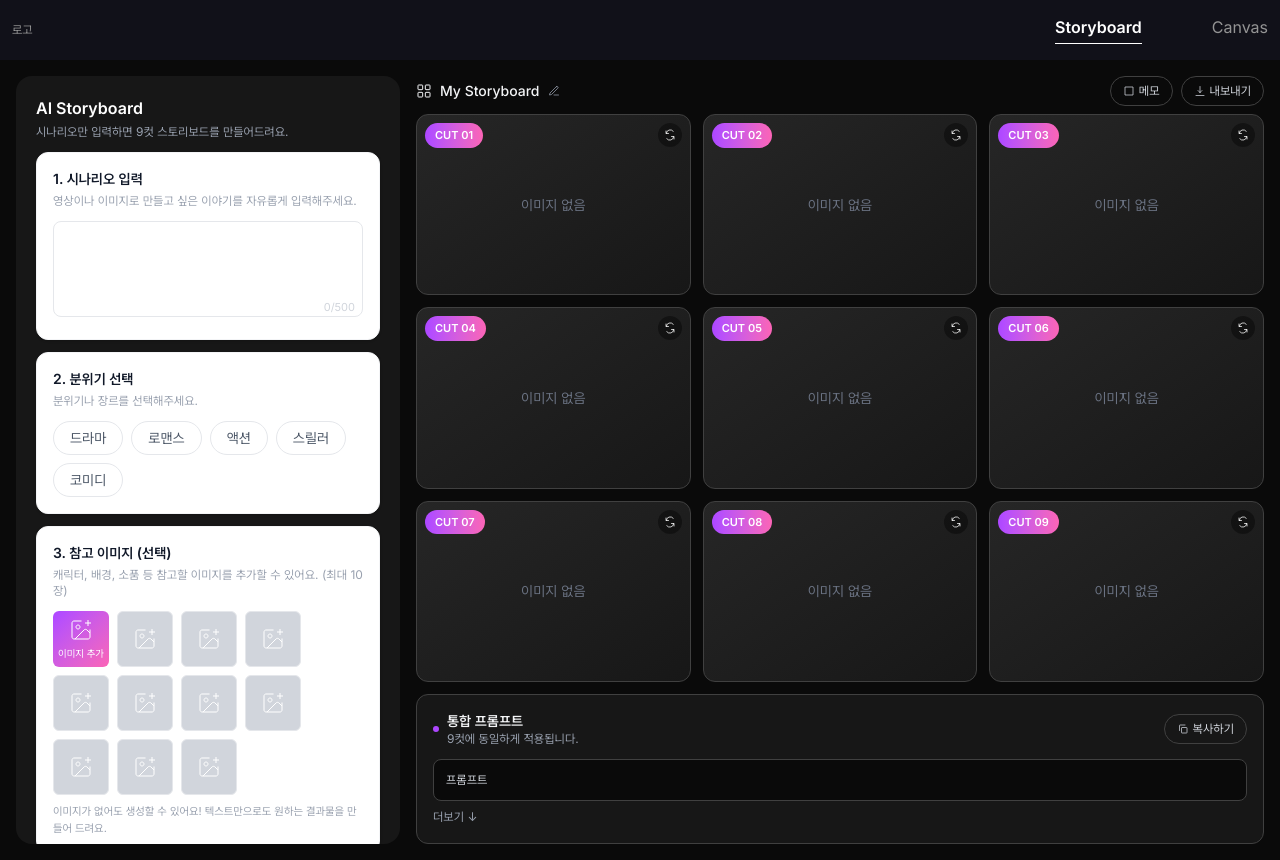
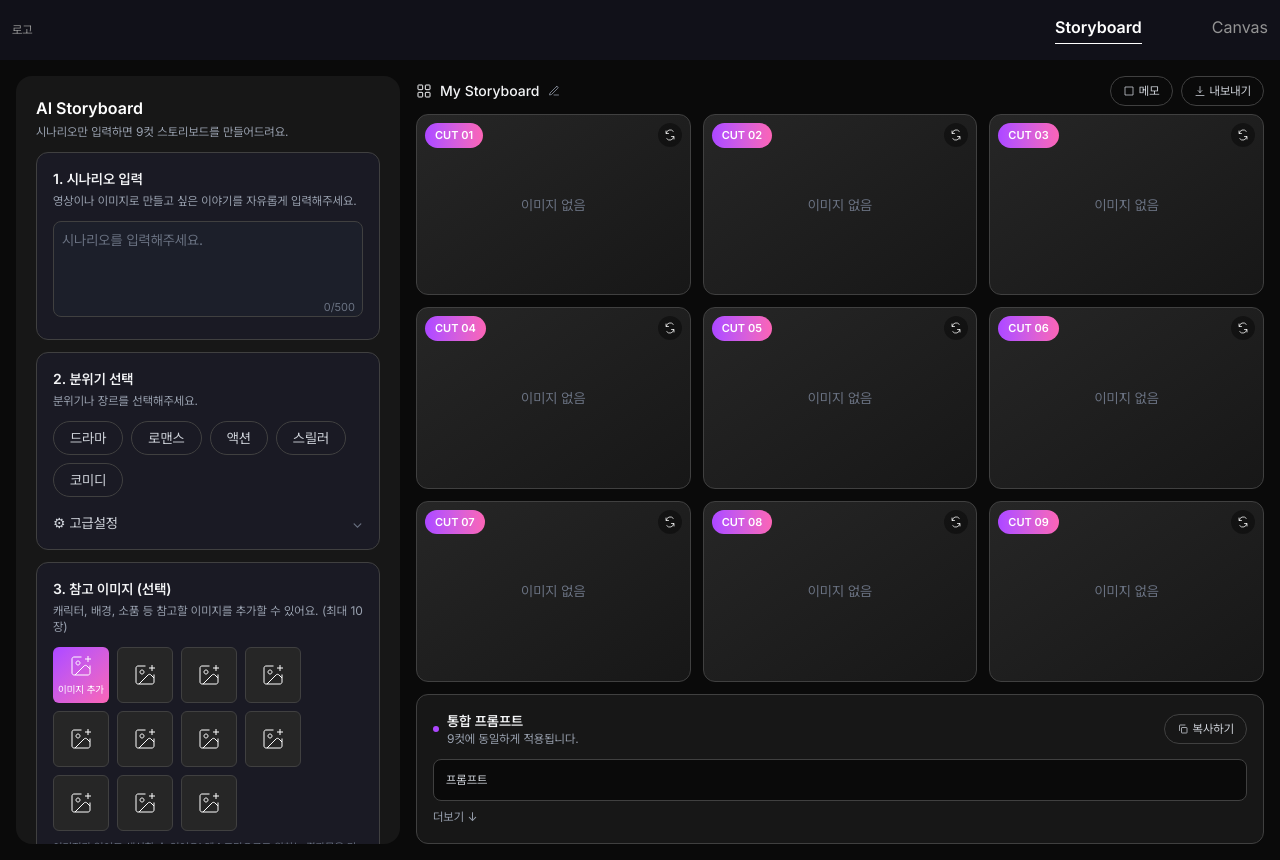
Before and after one commit to kxb2/frontend, a Next.js app: page /storyboard in a window 1280 px wide. Built offline with nearby package versions, Linux system fonts and the light colour scheme.

Commit message:
style: 일부 스타일 수정, comment: 주석 추가 #13

```diff
--- a/app/components/FormField.tsx
+++ b/app/components/FormField.tsx
@@ -17,6 +17,14 @@ export default function StoryboardFormField({ field, onFieldChange }: Props) {
 
   // 화면에 보이지 않지만 DOM 요소를 직접 조작하기 위함
   const fileInputRef = useRef<HTMLInputElement>(null);
+
+  // 고급설정 펼침 여부
+  const [isAdvancedOpen, setIsAdvancedOpen] = useState(false);
+  // 고급설정 값들
+  const [style, setStyle] = useState('');
+  const [tone, setTone] = useState('');
+  const [aspectRatio, setAspectRatio] = useState('');
+  const [era, setEra] = useState('');
 
   // 파일 선택시 실행되는 함수
   const handleFileChange = (e: React.ChangeEvent<HTMLInputElement>) => {
@@ -40,8 +48,8 @@ export default function StoryboardFormField({ field, onFieldChange }: Props) {
   };
 
   return (
-    <div className="rounded-xl border border-gray-100 bg-white p-4 shadow-sm">
-      <div className="text-sm font-semibold text-gray-900">{field.label}</div>
+    <div className="rounded-xl border border-neutral-700 bg-[#1A1A24] p-4">
+      <div className="text-sm font-semibold text-gray-100">{field.label}</div>
       <div className="mt-1 text-xs text-gray-400">{field.description}</div>
 
       <div className="mt-3">
@@ -49,7 +57,7 @@ export default function StoryboardFormField({ field, onFieldChange }: Props) {
         {field.type === 'textarea' && (
           <div className="relative">
             <textarea
-              className="h-24 w-full resize-none rounded-lg border border-gray-200 p-2 text-sm"
+              className="h-24 w-full resize-none rounded-lg border border-neutral-700 bg-[#1C1F2A] p-2 text-sm text-gray-100 placeholder:text-gray-500"
               placeholder={field.placeholder}
               maxLength={field.maxLength}
               value={text}
@@ -59,7 +67,7 @@ export default function StoryboardFormField({ field, onFieldChange }: Props) {
               }}
             />
             {field.maxLength && (
-              <span className="absolute bottom-2 right-2 text-[11px] text-gray-300">
+              <span className="absolute bottom-2 right-2 text-[11px] text-gray-500">
                 {text.length}/{field.maxLength}
               </span>
             )}
@@ -73,9 +81,81 @@ export default function StoryboardFormField({ field, onFieldChange }: Props) {
               <label key={opt.value} className="cursor-pointer">
                 <input type="radio" name={field.id} value={opt.value} className="peer sr-only" onChange={() => onFieldChange(field.id, opt.value)} />
 
-                <span className="inline-block rounded-full border border-gray-200 px-4 py-1.5 text-sm text-gray-600 peer-checked:border-purple-500 peer-checked:bg-purple-50 peer-checked:font-semibold peer-checked:text-purple-600">{opt.label}</span>
+                {/* 클릭 하기전 가독성에 대한 고민중 */}
+                <span className="inline-block rounded-full border border-neutral-700 px-4 py-1.5 text-sm text-gray-300 peer-checked:border-transparent peer-checked:bg-linear-to-r peer-checked:from-purple-500 peer-checked:to-pink-400 peer-checked:font-semibold peer-checked:text-white">
+                  {opt.label}
+                </span>
               </label>
             ))}
+
+            {field.id === 'genre' && (
+              <div className="mt-2 w-full">
+                <button type="button" onClick={() => setIsAdvancedOpen((prev) => !prev)} className="flex w-full items-center justify-between text-sm text-gray-300">
+                  <span>⚙ 고급설정</span>
+                  <span className="text-gray-500">{[style, tone, aspectRatio, era].filter(Boolean).join(' · ') || ''} ⌄</span>
+                </button>
+
+                {/* {isAdvancedOpen && (
+                  <div className="mt-2 grid grid-cols-2 gap-2">
+                    <select
+                      value={style}
+                      onChange={(e) => {
+                        setStyle(e.target.value);
+                        onFieldChange('style', e.target.value);
+                      }}
+                      className="rounded-lg border border-gray-200 p-2 text-sm"
+                    >
+                      <option value="">그림체 선택 안 함</option>
+                      <option value="cinematic">시네마틱</option>
+                      <option value="anime">애니메이션</option>
+                      <option value="realistic">실사</option>
+                    </select>
+
+                    <select
+                      value={tone}
+                      onChange={(e) => {
+                        setTone(e.target.value);
+                        onFieldChange('tone', e.target.value);
+                      }}
+                      className="rounded-lg border border-gray-200 p-2 text-sm"
+                    >
+                      <option value="">톤 선택 안 함</option>
+                      <option value="dark">다크</option>
+                      <option value="bright">밝음</option>
+                      <option value="warm">따뜻함</option>
+                    </select>
+
+                    <select
+                      value={aspectRatio}
+                      onChange={(e) => {
+                        setAspectRatio(e.target.value);
+                        onFieldChange('aspectRatio', e.target.value);
+                      }}
+                      className="rounded-lg border border-gray-200 p-2 text-sm"
+                    >
+                      <option value="">화면비 선택 안 함</option>
+                      <option value="16:9">16:9</option>
+                      <option value="1:1">1:1</option>
+                      <option value="9:16">9:16</option>
+                    </select>
+
+                    <select
+                      value={era}
+                      onChange={(e) => {
+                        setEra(e.target.value);
+                        onFieldChange('era', e.target.value);
+                      }}
+                      className="rounded-lg border border-gray-200 p-2 text-sm"
+                    >
+                      <option value="">시대 선택 안 함</option>
+                      <option value="modern">현대</option>
+                      <option value="past">과거</option>
+                      <option value="future">미래</option>
+                    </select>
+                  </div>
+                )} */}
+              </div>
+            )}
           </div>
         )}
 
@@ -94,11 +174,11 @@ export default function StoryboardFormField({ field, onFieldChange }: Props) {
               </button>
               {Array.from({ length: 10 }).map((_, i) =>
                 previews[i] ? (
-                  <div key={i} className="h-14 w-14 shrink-0 flex flex-col items-center justify-center gap-1 rounded-md border border-gray-200 bg-gray-300">
+                  <div key={i} className="h-14 w-14 shrink-0 flex flex-col items-center justify-center gap-1 rounded-md border border-neutral-700 bg-neutral-800">
                     <img src={previews[i].url} alt={`참고 이미지 ${i + 1}`} className="h-full w-full object-cover" />
                   </div>
                 ) : (
-                  <div key={i} className="h-14 w-14 shrink-0 flex flex-col items-center justify-center gap-1 rounded-md border border-gray-200 bg-gray-300">
+                  <div key={i} className="h-14 w-14 shrink-0 flex flex-col items-center justify-center gap-1 rounded-md border border-neutral-700 bg-neutral-800">
                     <svg width="24" height="24" viewBox="0 0 24 24" fill="none" xmlns="http://www.w3.org/2000/svg">
                       <path
                         d="M16 5H22M19 2V8M21 11.5V19C21 19.5304 20.7893 20.0391 20.4142 20.4142C20.0391 20.7893 19.5304 21 19 21H5C4.46957 21 3.96086 20.7893 3.58579 20.4142C3.21071 20.0391 3 19.5304 3 19V5C3 4.46957 3.21071 3.96086 3.58579 3.58579C3.96086 3.21071 4.46957 3 5 3H12.5M21 14.9999L17.914 11.9139C17.5389 11.539 17.0303 11.3284 16.5 11.3284C15.9697 11.3284 15.4611 11.539 15.086 11.9139L6 20.9999M11 9C11 10.1046 10.1046 11 9 11C7.89543 11 7 10.1046 7 9C7 7.89543 7.89543 7 9 7C10.1046 7 11 7.89543 11 9Z"
@@ -110,7 +190,7 @@ export default function StoryboardFormField({ field, onFieldChange }: Props) {
               )}
             </div>
             <input ref={fileInputRef} type="file" accept={field.accept} multiple={(field.maxFiles ?? 1) > 1} onChange={handleFileChange} className="hidden" />
-            <p className="mt-2 text-[11px] text-gray-400">이미지가 없어도 생성할 수 있어요! 텍스트만으로도 원하는 결과물을 만들어 드려요.</p>
+            <p className="mt-2 text-[11px] text-gray-500">이미지가 없어도 생성할 수 있어요! 텍스트만으로도 원하는 결과물을 만들어 드려요.</p>
           </div>
         )}
       </div>
--- a/app/storyboard/page.tsx
+++ b/app/storyboard/page.tsx
@@ -82,6 +82,7 @@ export default function Storyboard() {
               <FormField key={field.id} field={field} onFieldChange={handleFieldChange} />
             ))}
           </div>
+          {/* 그라데이션은 3가지 색상을 넣는 것이 좋다 판단되었음 */}
           <button className="mt-auto flex items-center justify-center gap-2 rounded-full bg-linear-to-r from-purple-500 via-pink-400 to-orange-300 py-3 text-sm font-semibold text-white disabled:opacity-60" onClick={handleSubmit} disabled={isSubmitting}>
             <svg width="14" height="14" viewBox="0 0 24 24" fill="currentColor">
               <path d="M12 2l1.8 5.2L19 9l-5.2 1.8L12 16l-1.8-5.2L5 9l5.2-1.8L12 2z" />
```
